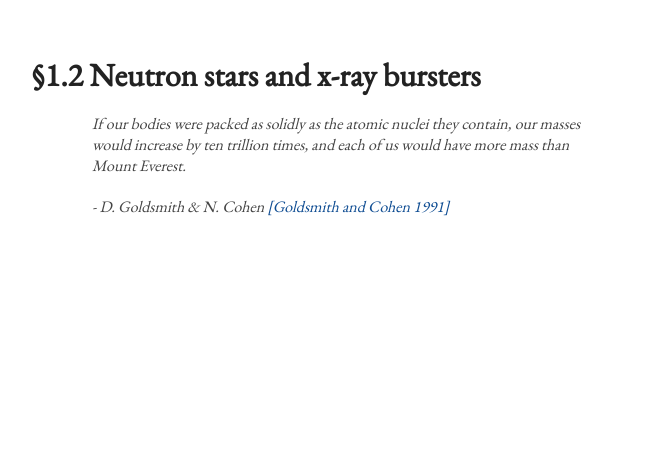
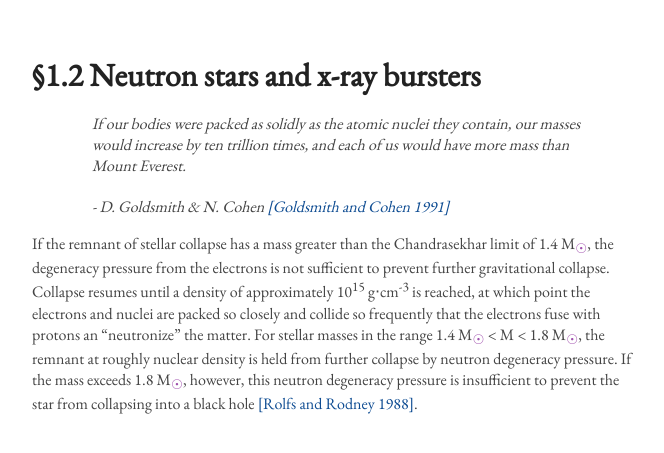
Before and after one commit to dwvisser/19ne-thesis, a Jekyll site: the page built from 1.3-neutron-stars-and-x-ray-bursters.md, in a window 1280 px wide. Shown: the top 453 px of the page, without its empty margins (308-972 px from the left). Built offline with Jekyll 4.4.1, drawn with Linux system fonts in a browser that asks for light colours.

Commit message:
Added first paragraph to section 1.3.

```diff
--- a/1.3-neutron-stars-and-x-ray-bursters.md
+++ b/1.3-neutron-stars-and-x-ray-bursters.md
@@ -15,3 +15,18 @@ layout: default
 <footer><cite>- D. Goldsmith & N. Cohen
 	<a href="../bibliography/#goldsmith">[Goldsmith and Cohen 1991]</a></cite></footer>
 </blockquote>
+
+If the remnant of stellar collapse has a mass greater than the Chandrasekhar
+limit of 1.4 M<span class="correction"><sub>☉</sub></span>, the degeneracy
+pressure from the electrons is not sufficient to prevent further gravitational
+collapse. Collapse resumes until a density of approximately 10<sup>15</sup>
+g⋅cm<sup>-3</sup> is reached, at which point the electrons and nuclei are
+packed so closely and collide so frequently that the electrons fuse with
+protons an "neutronize" the matter. For stellar masses in the range 1.4
+M<span class="correction"><sub>☉</sub></span> &lt; M &lt; 1.8
+M<span class="correction"><sub>☉</sub></span>, the remnant at roughly nuclear
+density is held from further collapse by neutron degeneracy pressure. If the
+mass exceeds 1.8 M<span class="correction"><sub>☉</sub></span>, however, this
+neutron degeneracy pressure is insufficient to prevent the star from
+collapsing into a black hole [[Rolfs and Rodney
+1988]](../bibliography/#rolfs).
```
